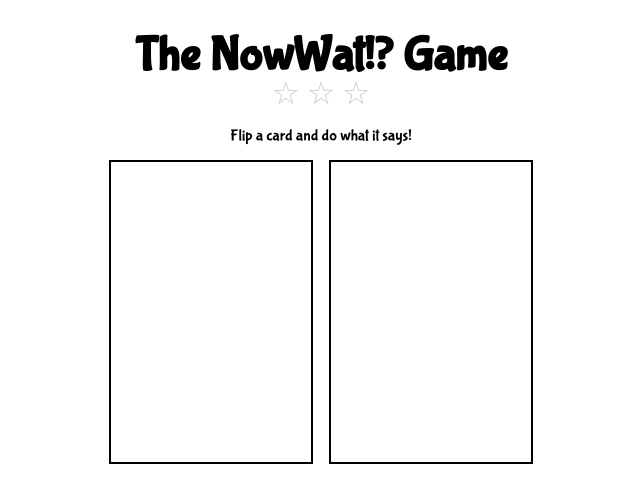
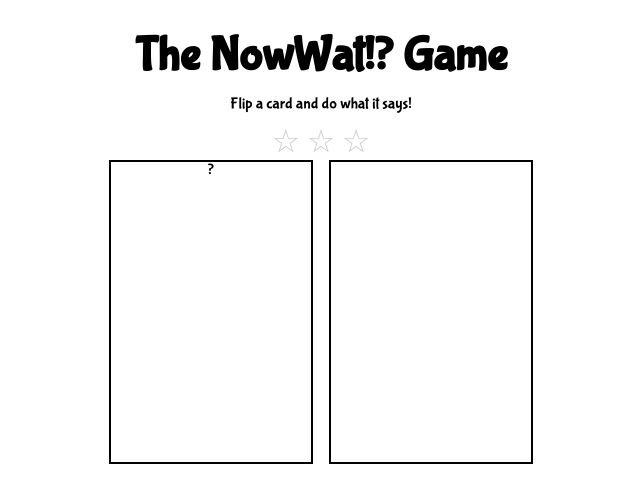
Before and after one commit to elpopes/nowWat, a website built with webpack: page index.html in a window 1280 px wide. Shown: the whole page, without its empty margins (319-959 px from the left). Built offline with nearby package versions, Linux system fonts and the light colour scheme.

Commit message:
add divs for card backside

```diff
--- a/index.html
+++ b/index.html
@@ -8,14 +8,19 @@
   <body>
     <div id="gameContainer">
       <h1>The NowWat!? Game</h1>
+      <div id="instructions">Flip a card and do what it says!</div>
       <div id="starContainer">
         <span class="emptyStar">☆</span>
         <span class="emptyStar">☆</span>
         <span class="emptyStar">☆</span>
       </div>
-      <div id="instructions">Flip a card and do what it says!</div>
       <div id="deckContainer">
-        <div id="deck"></div>
+        <div id="deck" class="card">
+          <div class="face front"></div>
+          <div class="face back">
+            <div class="question-mark">?</div>
+          </div>
+        </div>
         <div id="faceUpCard"></div>
       </div>
       <button id="startButton">Start</button>
```
